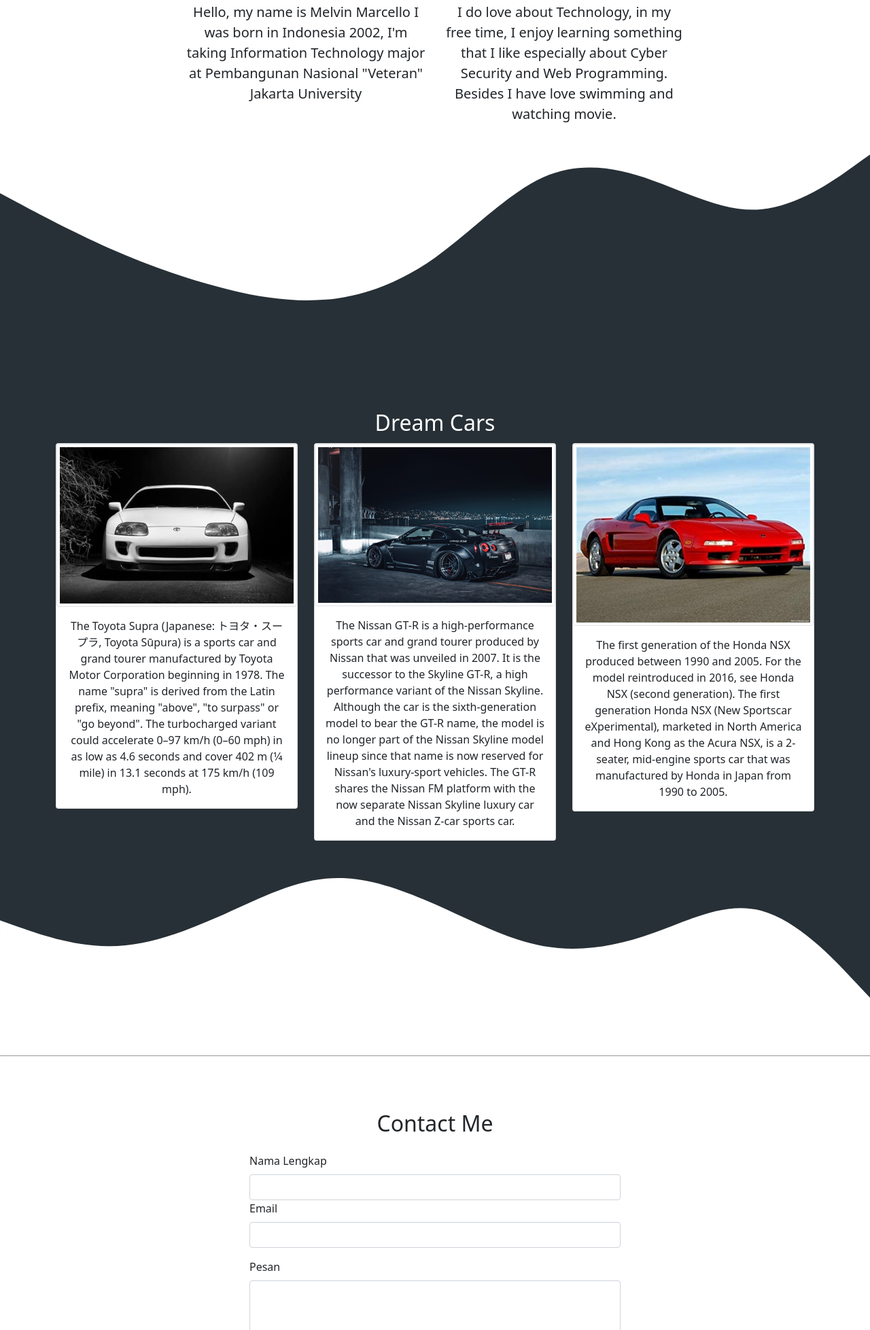
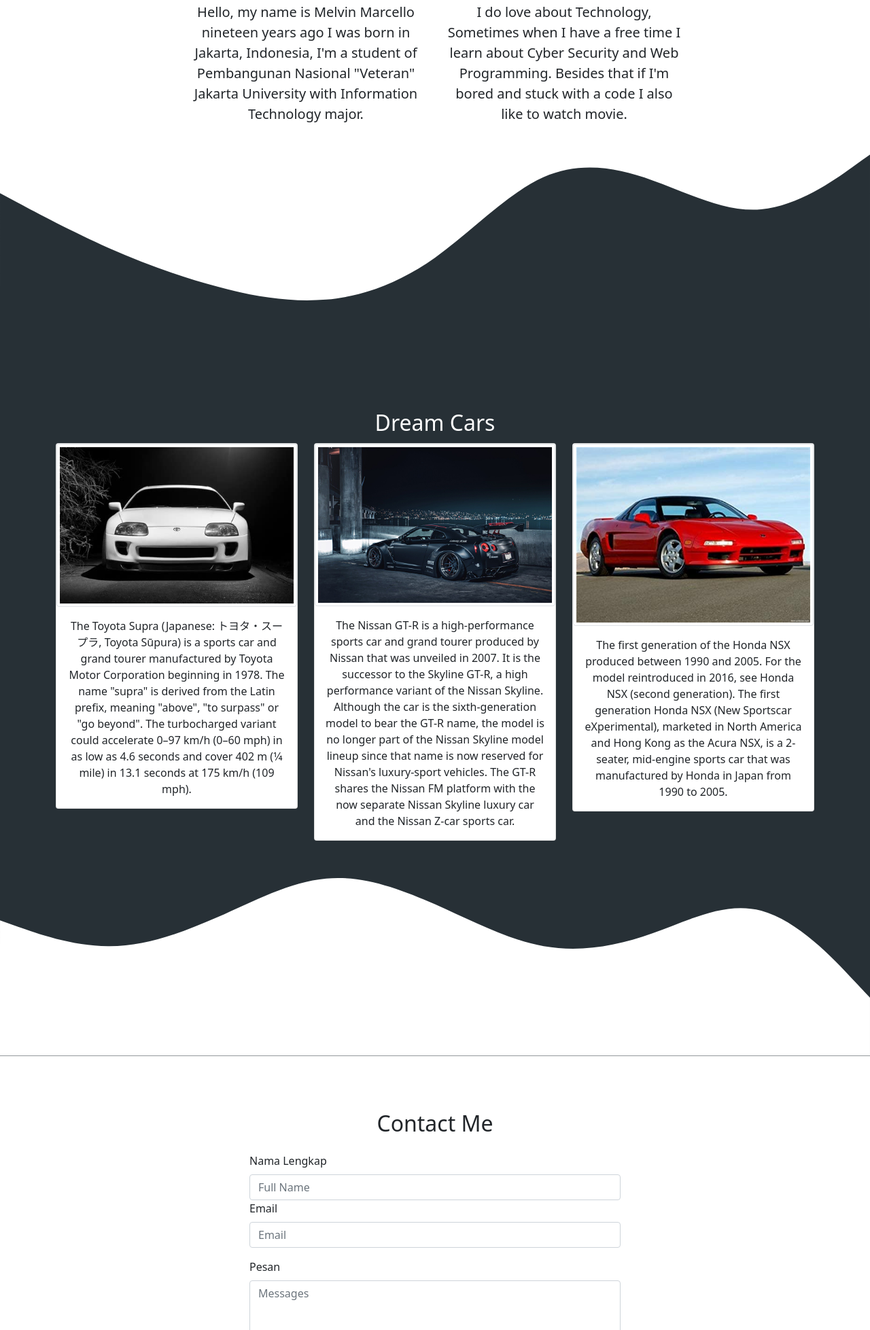
Before and after one commit to melvinmarcello/melvinmarcello.github.io, a plain HTML site: page portofolio.html in a window 1280 px wide. Shown: the part 843-2800 px from the top of the page at 68% size. Drawn offline with nearby package versions, Linux system fonts and the light colour scheme.

Commit message:
Changing About and linkedin

```diff
--- a/portofolio.html
+++ b/portofolio.html
@@ -58,10 +58,10 @@
                     </div>
                     <div class="row justify-content-center fs-5 text-center">
                          <div class="col-md-4">
-                              <p>Hello, my name is Melvin Marcello I was born in Indonesia 2002,  I'm taking Information Technology major at Pembangunan Nasional "Veteran" Jakarta University</p>
+                              <p>Hello, my name is Melvin Marcello nineteen years ago I was born in Jakarta, Indonesia,  I'm a student of Pembangunan Nasional "Veteran" Jakarta University with Information Technology major.</p>
                          </div>
                          <div class="col-md-4">
-                              <p>I do love about Technology, in my free time, I enjoy learning something that I like especially about Cyber Security and Web Programming. Besides I have love swimming and watching movie.</p>
+                              <p>I do love about Technology, Sometimes when I have a free time I learn about Cyber Security and Web Programming. Besides that if I'm bored and stuck with a code I also like to watch movie.</p>
                          </div>
                     </div>
                </div>
@@ -129,14 +129,14 @@
                            <form>
                                 <div class="mb-3">
                                   <label for="name" class="form-label">Nama Lengkap</label>
-                                  <input type="text" class="form-control" id="name" aria-describedby="name">
+                                  <input placeholder="Full Name" type="text" class="form-control" id="name" aria-describedby="name">
 
                                   <label for="exampleInputEmail1" class="form-label">Email</label>
-                                  <input type="email" class="form-control" id="email" aria-describedby="email">
+                                  <input placeholder="Email" type="email" class="form-control" id="email" aria-describedby="email">
                                 </div>
                                 <div class="mb-3">
                                      <label for="pesan" class="form-label">Pesan</label>
-                                     <textarea class="form-control" id="pesan" rows="3"></textarea>
+                                     <textarea placeholder="Messages" class="form-control" id="pesan" rows="3"></textarea>
                                 </div>
                                 <button type="submit" class="btn btn-primary">Send</button>
                               </form>
```
Also changed, not shown: index.html (+1 -1 lines), script/SuitJawa.js (+0 -41 lines).
